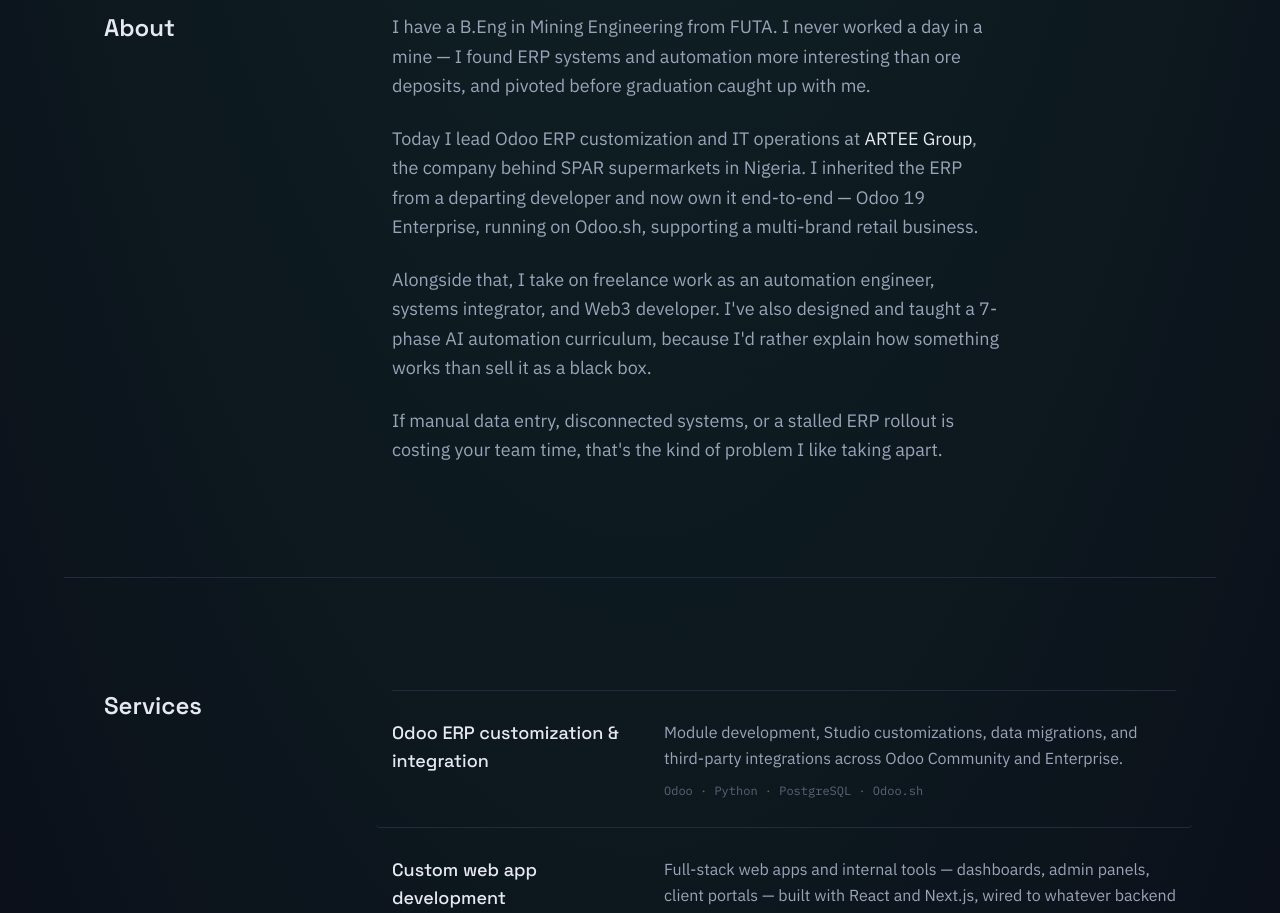
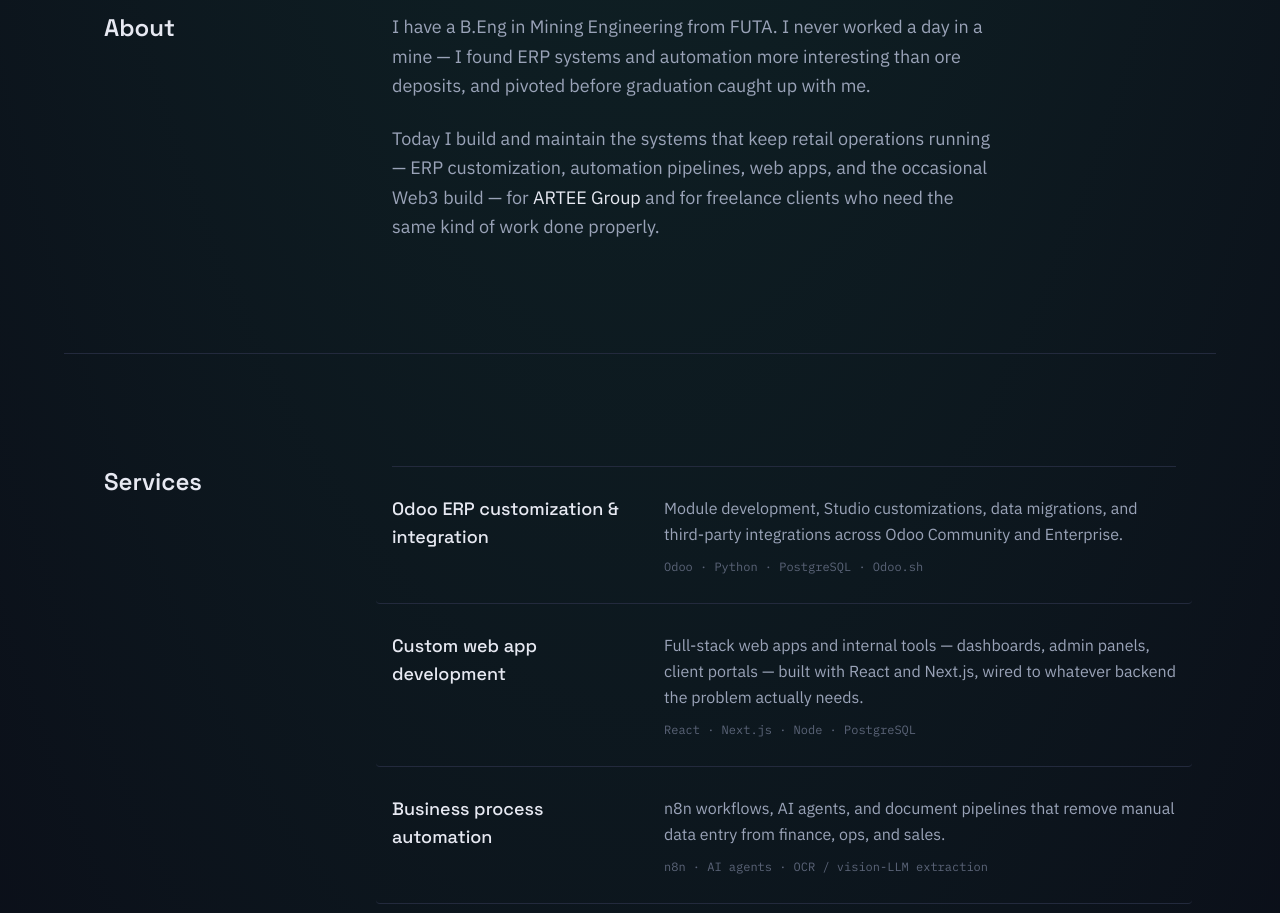
Before and after one commit to dynamohtech/Dynamoh-tech, a Next.js app: page / in a window 1280 px wide. Shown: the part 900-1813 px from the top of the page. Built offline with nearby package versions, Linux system fonts and the light colour scheme.

Commit message:
trim about section

```diff
--- a/components/About.js
+++ b/components/About.js
@@ -16,24 +16,11 @@
   caught up with me.
 </p>
 <p>
-            Today I lead Odoo ERP customization and IT operations at{" "}
-            <span className="text-ink">ARTEE Group</span>, the company behind
-            SPAR supermarkets in Nigeria. I inherited the ERP from a
-            departing developer and now own it end-to-end — Odoo 19
-            Enterprise, running on Odoo.sh, supporting a multi-brand retail
-            business.
-          </p>
-          <p>
-            Alongside that, I take on freelance work as an automation
-            engineer, systems integrator, and Web3 developer. I've also
-            designed and taught a 7-phase AI automation curriculum, because
-            I'd rather explain how something works than sell it as a black
-            box.
-          </p>
-          <p>
-            If manual data entry, disconnected systems, or a stalled ERP
-            rollout is costing your team time, that's the kind of problem I
-            like taking apart.
+  Today I build and maintain the systems that keep retail
+  operations running — ERP customization, automation pipelines,
+  web apps, and the occasional Web3 build — for{" "}
+  <span className="text-ink">ARTEE Group</span> and for freelance
+  clients who need the same kind of work done properly.
 </p>
         </div>
       </div>
```
Lines whose indentation alone changed are shown as unchanged.
